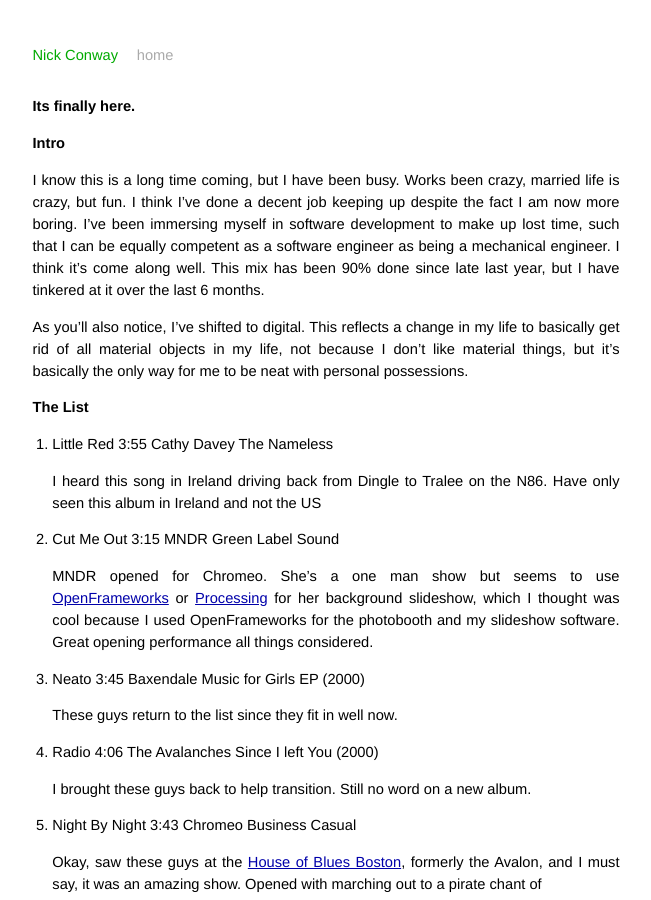
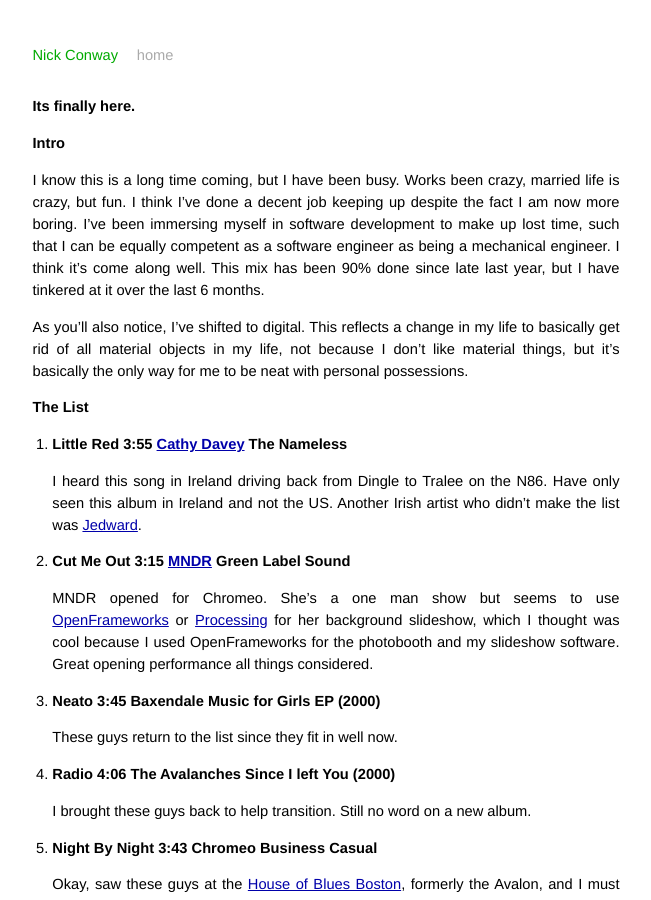
Before and after one commit to grinner/grinner.github.com, a Jekyll site: the page built from _posts/2011-07-24-mix-of-the-year-2010.md, in a window 1280 px wide and 900 px high. Shown: the whole window, without its empty margins (314-965 px from the left). Built offline with Jekyll 4.4.1, drawn with Linux system fonts in a browser that asks for light colours; Markdown is read by kramdown in place of the engine named in the settings.

Commit message:
update mix 2010

```diff
--- a/_posts/2011-07-24-mix-of-the-year-2010.md
+++ b/_posts/2011-07-24-mix-of-the-year-2010.md
@@ -22,27 +22,28 @@
 
 # The List
 
-1.  Little Red        3:55    Cathy Davey     The Nameless
+1.  **Little Red        3:55    [Cathy Davey](http://www.myspace.com/cathydavey)     The Nameless**
 
     I heard this song in Ireland driving back from Dingle to Tralee on the N86.
-    Have only seen this album in Ireland and not the US
+    Have only seen this album in Ireland and not the US.  Another Irish artist who
+     didn't make the list was [Jedward](http://www.planetjedward.net/).
 
-2.  Cut Me Out        3:15    MNDR    Green Label Sound
+2.  **Cut Me Out        3:15    [MNDR](http://mndr.com/)    Green Label Sound**
 
     MNDR opened for Chromeo.  She's a one man show but seems to use [OpenFrameworks](http://www.openframeworks.cc/)
     or [Processing](http://processing.org/) for her background slideshow, which
     I thought was cool because I used OpenFrameworks for the photobooth and my
     slideshow software.  Great opening performance all things considered.
 
-3.  Neato             3:45    Baxendale   Music for Girls EP (2000)
+3.  **Neato             3:45    Baxendale   Music for Girls EP (2000)**
 
     These guys return to the list since they fit in well now.
 
-4.  Radio             4:06    The Avalanches  Since I left You (2000)
+4.  **Radio             4:06    The Avalanches  Since I left You (2000)**
 
     I brought these guys back to help transition.  Still no word on a new album.
 
-5.  Night By Night    3:43    Chromeo         Business Casual
+5.  **Night By Night    3:43    Chromeo         Business Casual**
 
     Okay, saw these guys at the [House of Blues Boston](http://www.houseofblues.com/venues/clubvenues/boston/),
     formerly the Avalon, and I must say, it was an amazing show.  Opened with
@@ -52,28 +53,28 @@
 
     And killed it the whole rest of the show.
 
-6.  In The Summer (Picture House's 'Summer In The Balearics' Mix)     5:52    Crystal Fighters
+6.  **In The Summer (Picture House's 'Summer In The Balearics' Mix)     5:52    Crystal Fighters**
 
     Hopefully there's enough summer left to chill to this song.  It's ridiculous.
 
-7.  Miami (Jono Ma and Franklin Furter Remix) 5:19    Foals
+7.  **Miami (Jono Ma and Franklin Furter Remix) 5:19    Foals**
 
     I'm not a giant fan of Miami.  But whatever.
 
-8.  Lisztomania (Classixx Version)            5:05    Phoenix
+8.  **Lisztomania (Classixx Version)            5:05    Phoenix**
 
     Jess turned me on to this remix, and it totally grew on me.  Standout arrangement
 
-9.  To The Lighthouse (Millionyoung Remix)   3:12    Memoryhouse
+9.  **To The Lighthouse (Millionyoung Remix)   3:12    Memoryhouse**
 
     Kind of a throw back to the Darling Buds meets Ladytron.  I like this remix
     much better than the original.  Just like most Gorillaz tracks, speaking of which...
 
-10. Empire Ants (Miami Horror Remix) edit     3:26    Gorillaz
+10. **Empire Ants (Miami Horror Remix) edit     3:26    Gorillaz**
 
     I cut this remix up as it is way too long, but it's still a great track.
 
-11. Kisses            4:12  Kisses
+11. **Kisses            4:12  Kisses**
 
     I love this song even though it violates 100% of my pop rule blacklist, including:
 
@@ -82,14 +83,14 @@
     * about nothing
     * "Won't Stop, Can't Stop"
 
-12. Round and Round   5:09    Ariel Pink's Haunted Graffiti   Before Today
+12. **Round and Round   5:09    Ariel Pink's Haunted Graffiti   Before Today**
 
     Great song.  Almost didn't include it
 
-13. Shellshock        6:30    New Order   (1986)
+13. **Shellshock        6:30    New Order   (1986)**
 
     This is how you should say "Won't Stop, Can't Stop" without saying it.
 
-14. Mr. Superlove     6:05    The Afghan Whigs  What Jail Is Like EP (1994)
+14. **Mr. Superlove     6:05    The Afghan Whigs  What Jail Is Like EP (1994)**
 
     About something.
```
